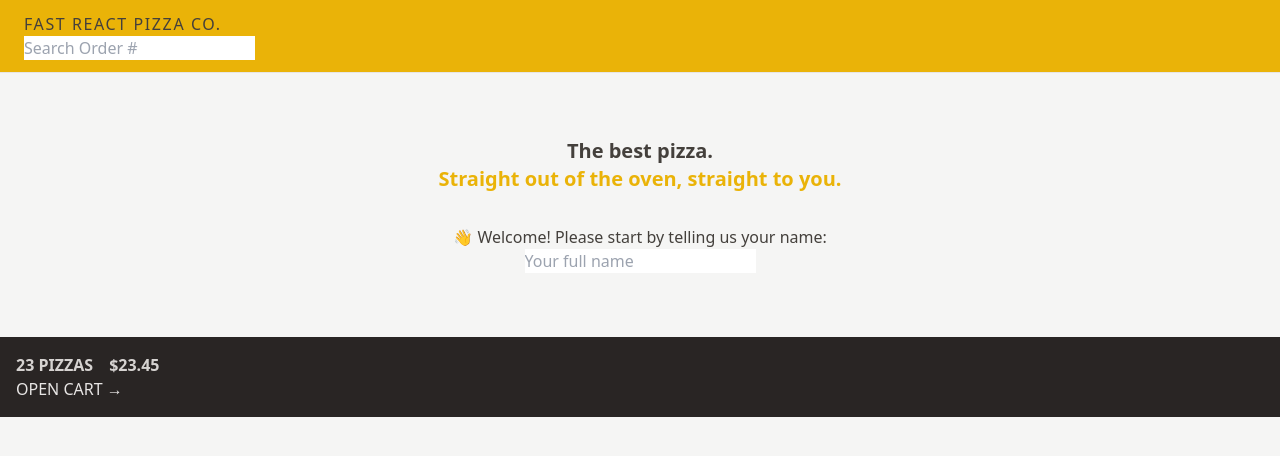
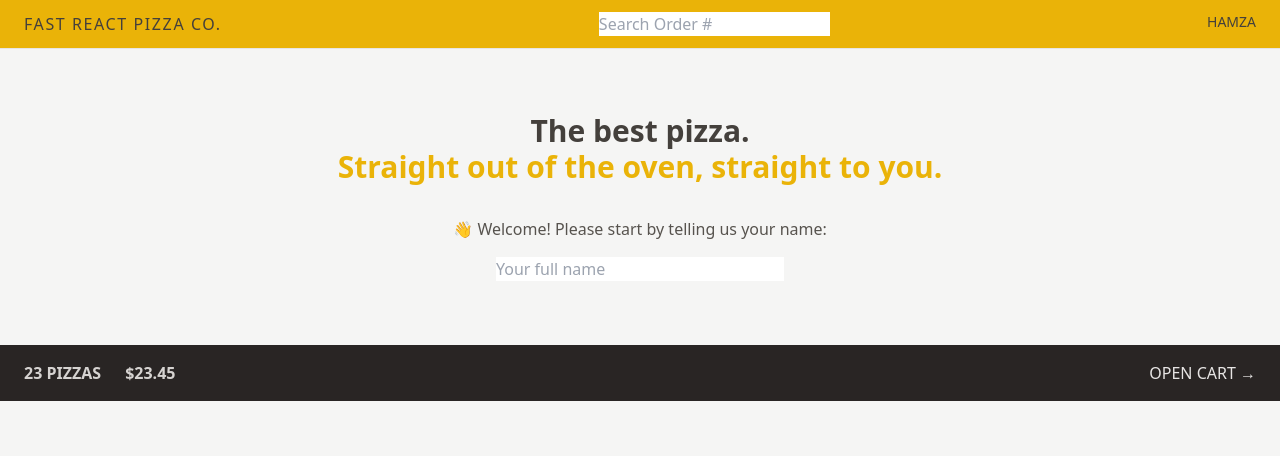
Before and after one commit to HamzaHamani/PizzaPortal., a React (Vite) app: page / in a window 1280 px wide. Shown: the top 456 px of the page. Built offline with nearby package versions, Linux system fonts and the light colour scheme.

Commit message:
mastering tailwind

```diff
--- a/src/features/cart/CartOverview.jsx
+++ b/src/features/cart/CartOverview.jsx
@@ -2,8 +2,8 @@
 
 function CartOverview() {
   return (
-    <div className="bg-stone-800 p-4 uppercase text-stone-200">
-      <p className="space-x-4 font-semibold text-stone-300">
+    <div className="flex items-center justify-between bg-stone-800 p-4 px-4 text-sm uppercase text-stone-200 sm:px-6 md:text-base">
+      <p className="space-x-4 font-semibold text-stone-300 sm:space-x-6">
         <span>23 pizzas</span>
         <span>$23.45</span>
       </p>
--- a/src/features/user/CreateUser.jsx
+++ b/src/features/user/CreateUser.jsx
@@ -1,7 +1,7 @@
-import { useState } from 'react';
+import { useState } from "react";
 
 function CreateUser() {
-  const [username, setUsername] = useState('');
+  const [username, setUsername] = useState("");
 
   function handleSubmit(e) {
     e.preventDefault();
@@ -9,16 +9,19 @@
 
   return (
     <form onSubmit={handleSubmit}>
-      <p>👋 Welcome! Please start by telling us your name:</p>
+      <p className="mb-4 text-sm text-stone-600 md:text-base">
+        👋 Welcome! Please start by telling us your name:
+      </p>
 
       <input
         type="text"
         placeholder="Your full name"
         value={username}
+        className="w-72"
         onChange={(e) => setUsername(e.target.value)}
       />
 
-      {username !== '' && (
+      {username !== "" && (
         <div>
           <button>Start ordering</button>
         </div>
--- a/src/features/user/UserName.jsx
+++ b/src/features/user/UserName.jsx
@@ -1,5 +1,5 @@
 function UserName() {
-  return <p className="font-semibolds hidden text-sm"> Hamza</p>;
+  return <p className="font-semibolds hidden text-sm md:block"> Hamza</p>;
 }
 
 export default UserName;
--- a/src/ui/Header.jsx
+++ b/src/ui/Header.jsx
@@ -4,7 +4,7 @@
 
 function Header() {
   return (
-    <header className="border-b border-stone-200 bg-yellow-500 px-4 py-3 uppercase sm:px-6">
+    <header className="flex justify-between border-b border-stone-200 bg-yellow-500 px-4 py-3 uppercase sm:px-6">
       <Link to="/" className="tracking-widest">
         Fast React Pizza Co.
       </Link>
--- a/src/ui/Home.jsx
+++ b/src/ui/Home.jsx
@@ -1,8 +1,8 @@
 import CreateUser from "../features/user/CreateUser";
 function Home() {
   return (
-    <div className="my-10 text-center sm:my-16">
-      <h1 className="mb-8  text-xl font-semibold">
+    <div className="my-10 px-5 text-center sm:my-16">
+      <h1 className="mb-8  text-xl font-bold md:text-3xl">
         The best pizza.
         <br />
         <span className="text-yellow-500">
```
